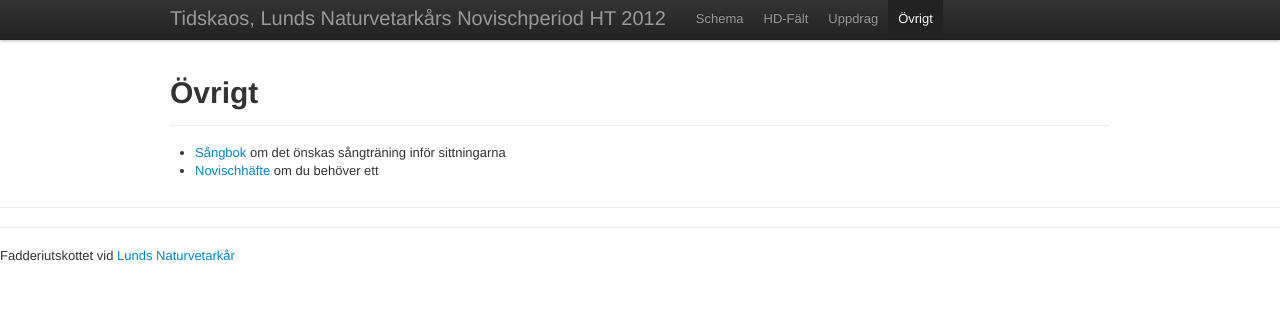
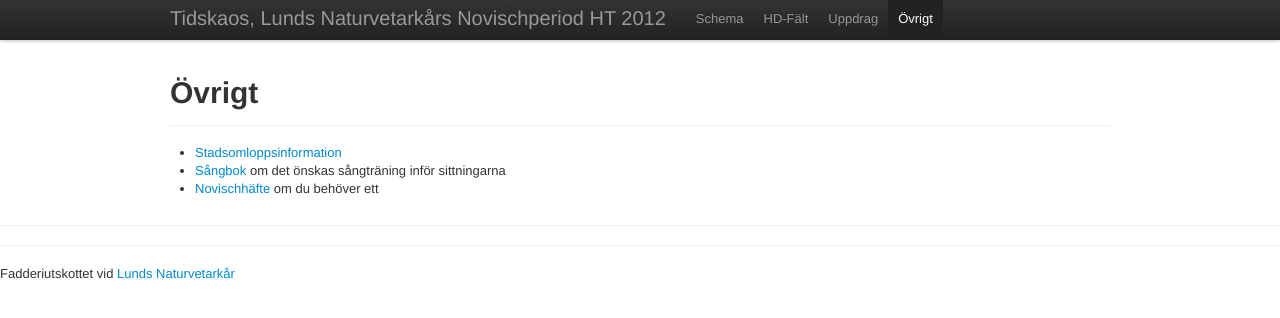
Before and after one commit to auroranockert/tidskaos, a Jekyll site: the page built from ovrigt.html, in a window 1280 px wide. Shown: the top 318 px of the page. Built offline with Jekyll 4.4.1, drawn with Linux system fonts in a browser that asks for light colours; Markdown is read by kramdown in place of the engine named in the settings; comment, search, counter and statistics services are not loaded.

Commit message:
Stadsomloppsinformation

```diff
--- a/ovrigt.html
+++ b/ovrigt.html
@@ -9,6 +9,7 @@ nav: ovrigt
 </div>
 
 <ul>
+	<li><a href='/f/stadsomlopp.pdf'>Stadsomloppsinformation</a></li>
 	<li><a href='/f/sangbok.pdf'>Sångbok</a> om det önskas sångträning inför sittningarna</li>
 	<li><a href='/f/novisch.pdf'>Novischhäfte</a> om du behöver ett</li>
 </ul>
```
Also changed, not shown: 1 other file.
